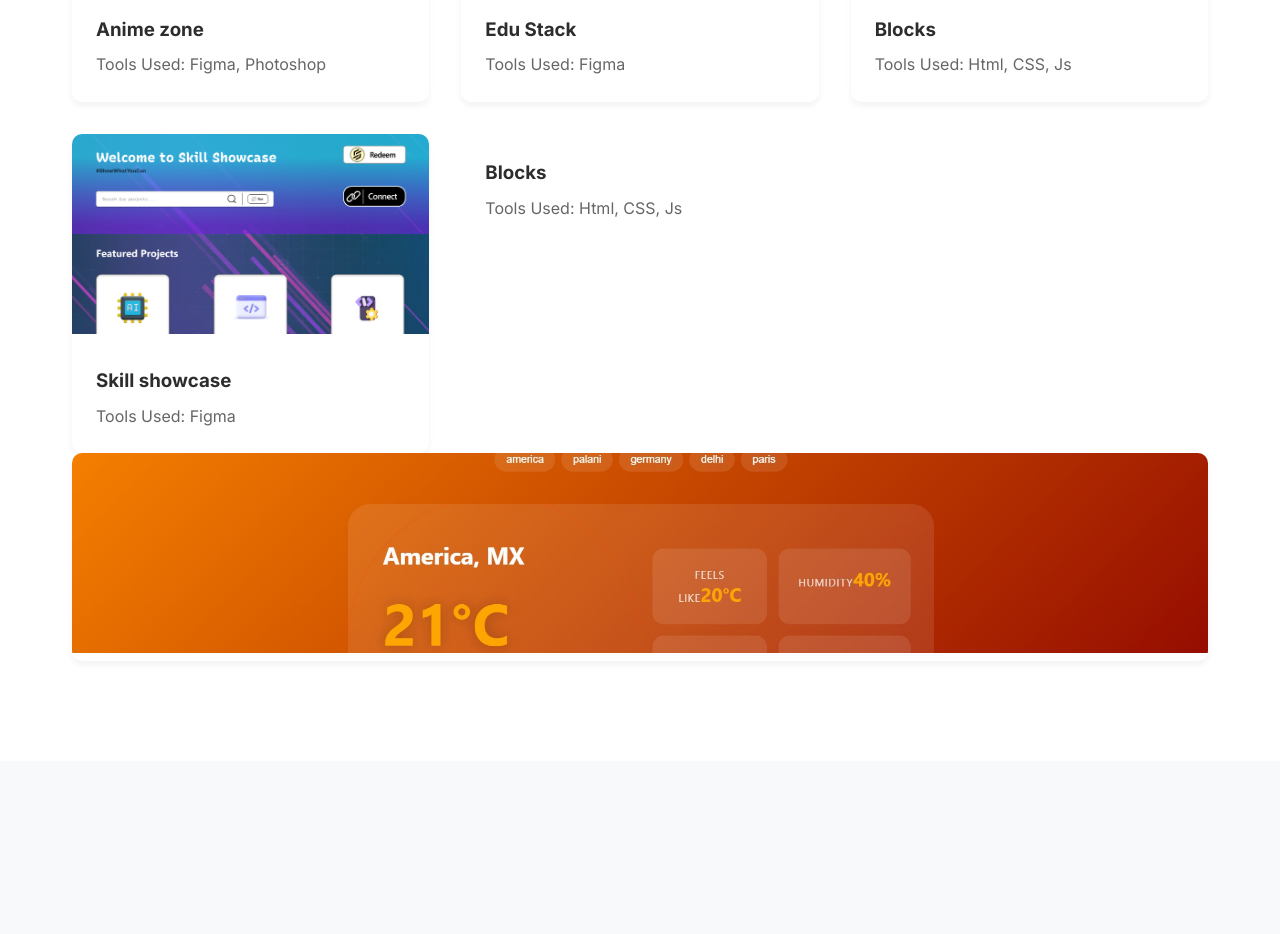
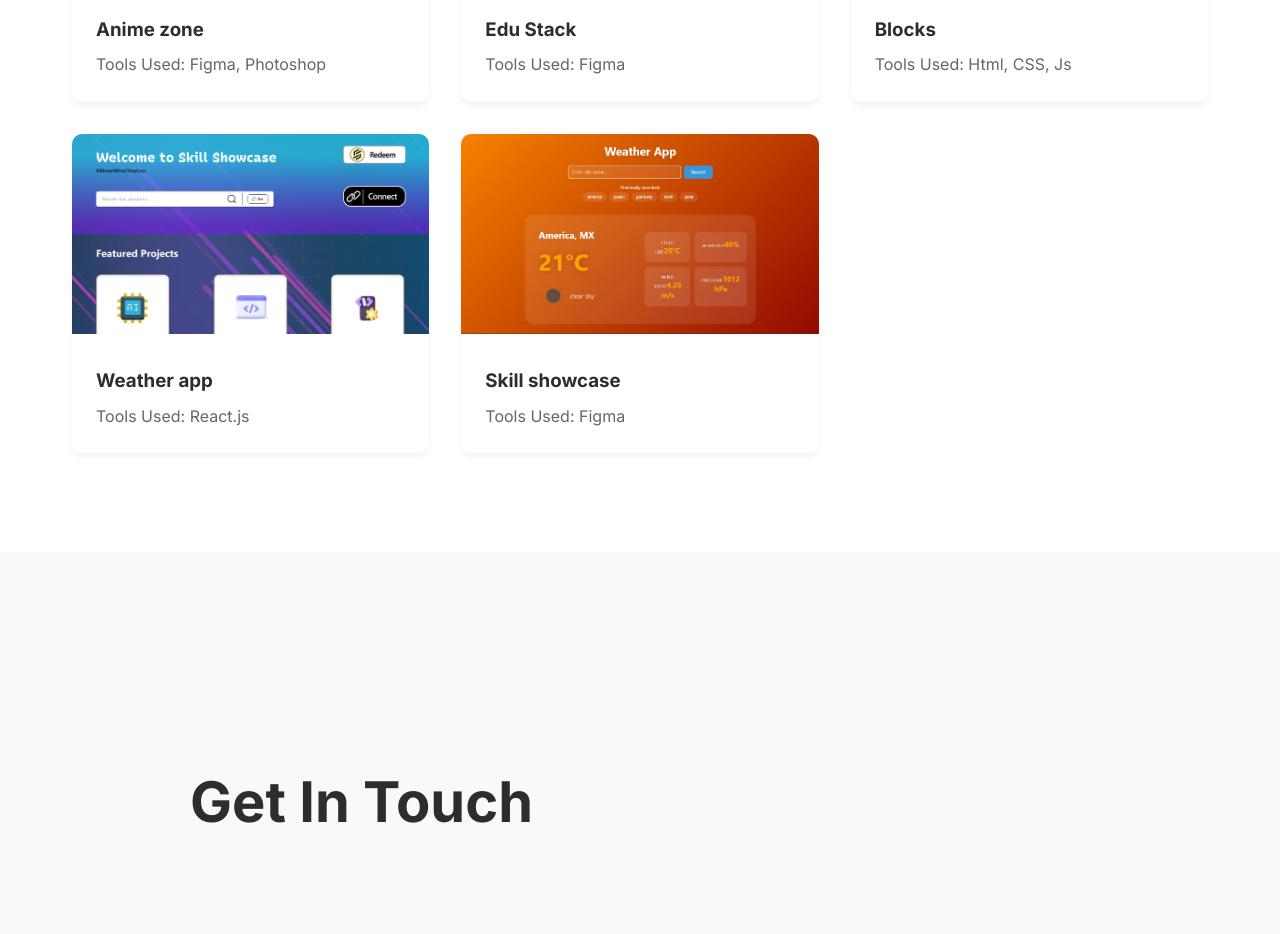
Before and after one commit to Dineshraja03/nov-portfolio, a plain HTML site: page index.html in a window 1280 px wide. Shown: the part 3420-4354 px from the top of the page. Drawn offline with nearby package versions, Linux system fonts and the light colour scheme; no server answers.

Commit message:
Update index.html

```diff
--- a/index.html
+++ b/index.html
@@ -245,26 +245,25 @@
                         </div>
                     </div>
                     <div class="project-info">
-                        <h3>Skill showcase</h3>
-                        <p>Tools Used: Figma</p>
+                        <h3>Weather app</h3>
+                        <p>Tools Used: React.js</p>
                     </div>
                 </div>
 
-                <div class="project-info">
-                        <h3>Blocks</h3>
-                        <p>Tools Used: Html, CSS, Js</p>
-                    </div>
-                </div>
-
-                <div class="project-card">
+<div class="project-card">
                     <div class="project-image">
-                        <img src="project5.jpg" alt="Weather app ">
+                        <img src="project5.jpg" alt="Skill showcase">
                         <div class="project-overlay">
                             <div class="project-links">
                                 <a href="https://weather-five-rho.vercel.app/" class="btn primary">View Project</a>
                             </div>
                         </div>
                     </div>
+                    <div class="project-info">
+                        <h3>Skill showcase</h3>
+                        <p>Tools Used: Figma</p>
+                    </div>
+                </div>
 
 
             </div>
```
